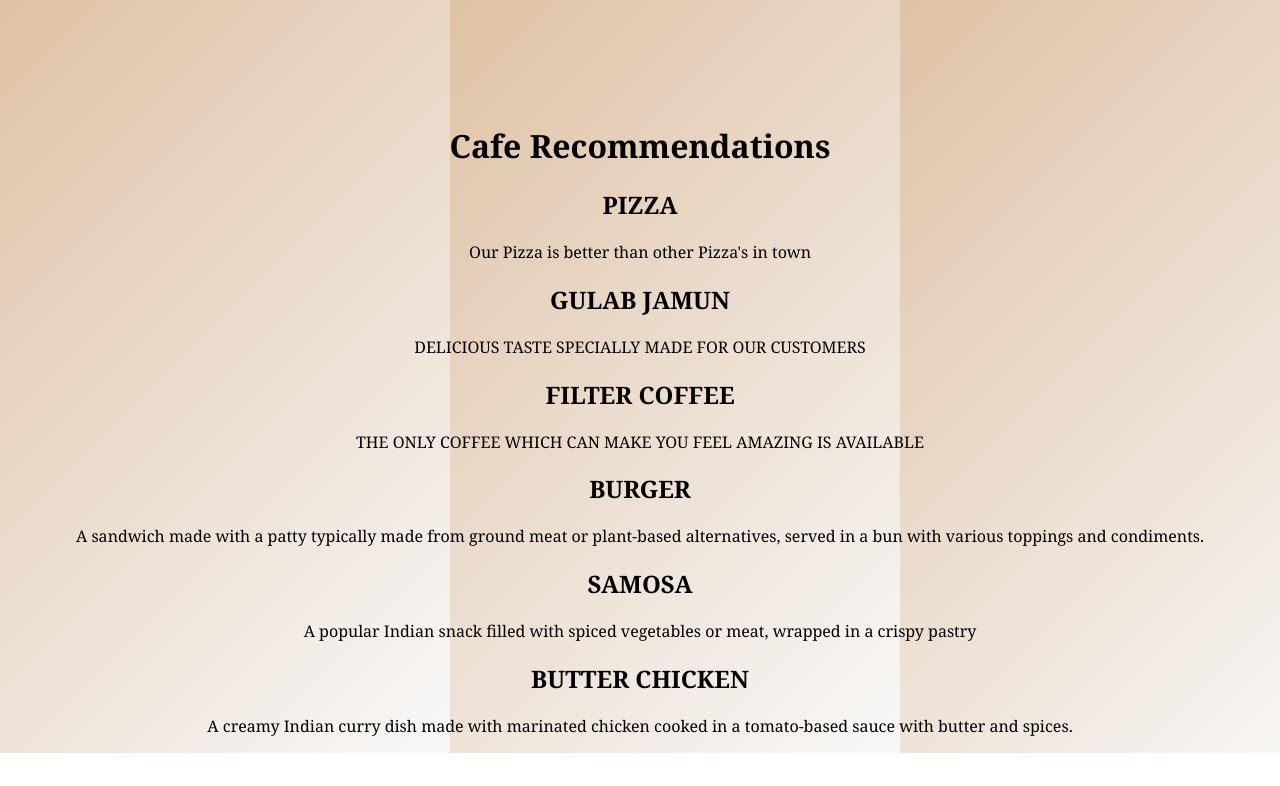
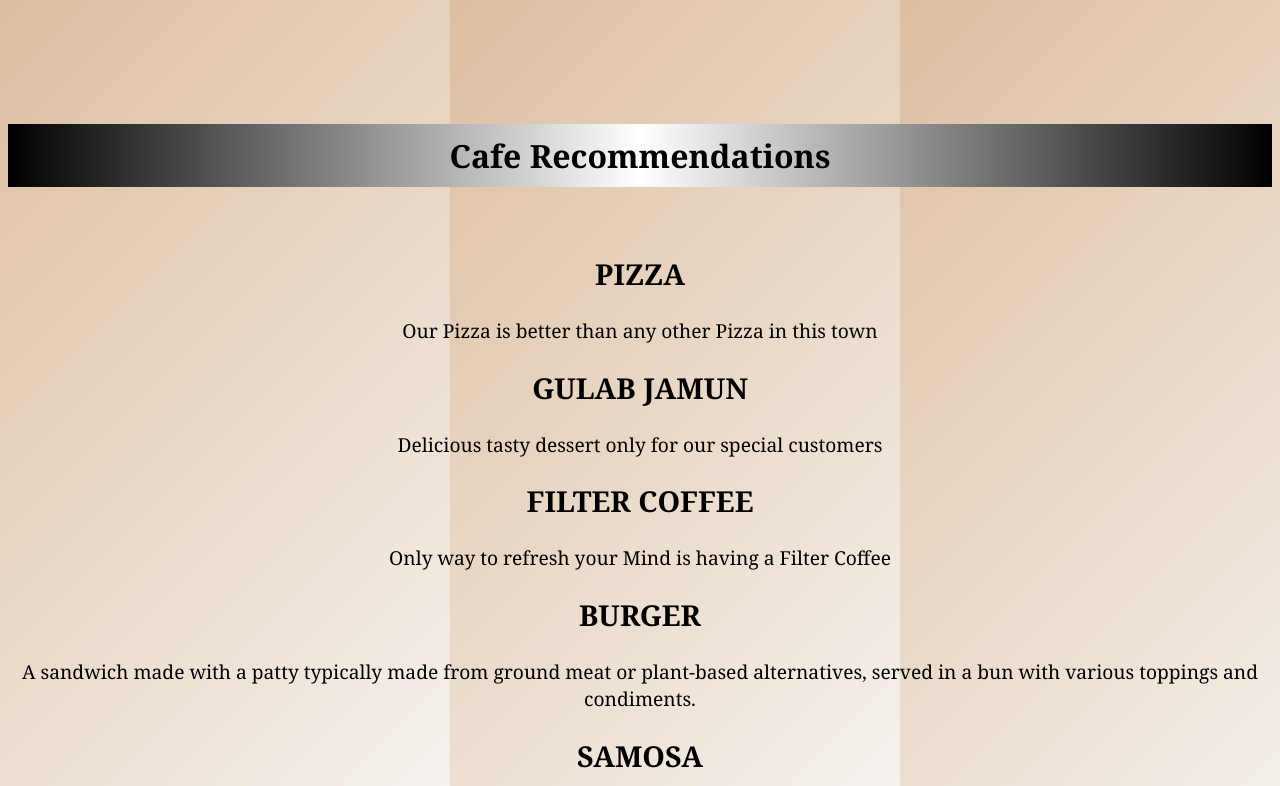
Before and after one commit to Shanzey22/Coffee-Snack-Starving, a plain HTML site: page pages/recommendation.html in a window 1280 px wide. Shown: the part 914-1700 px from the top of the page. Before the commit the page ends 1667 px from the top, so only its background shows below. Drawn offline with Linux system fonts and the light colour scheme.

Commit message:
added a division just to explain about the given items Speciallity

```diff
--- a/css/recommendation.css
+++ b/css/recommendation.css
@@ -68,3 +68,11 @@ h1{
     font-style:italic;
     margin-right: -10px;
 }
+.variety{
+    font-size: larger;
+    font-family: serif sans-serif;
+}
+.headingtwo{
+    background: linear-gradient(to right, #000, #FFF, #000);
+    padding: 10px;
+}
--- a/pages/recommendation.html
+++ b/pages/recommendation.html
@@ -61,21 +61,21 @@
    </div>
    <br><br><br><br><br>
    <div class="pagetwo">
-    <h1>Cafe Recommendations</h1>
-
+    <h1 class="headingtwo"><b>Cafe Recommendations</b></h1>
+  <br>
   <div class="variety">
     <h2>PIZZA</h2>
-    <p>Our Pizza is better than other Pizza's in town</p>
+    <p>Our Pizza is better than any other Pizza in this town</p>
   </div>
 
   <div class="variety">
     <h2>GULAB JAMUN</h2>
-    <p>DELICIOUS TASTE SPECIALLY MADE FOR OUR CUSTOMERS</p>
+    <p>Delicious tasty dessert only for our special customers</p>
   </div>
 
   <div class="variety">
     <h2>FILTER COFFEE</h2>
-    <p>THE ONLY COFFEE WHICH CAN MAKE YOU FEEL AMAZING IS AVAILABLE</p>
+    <p>Only way to refresh your Mind is having a Filter Coffee</p>
   </div>
 
   <div class="variety">
```
